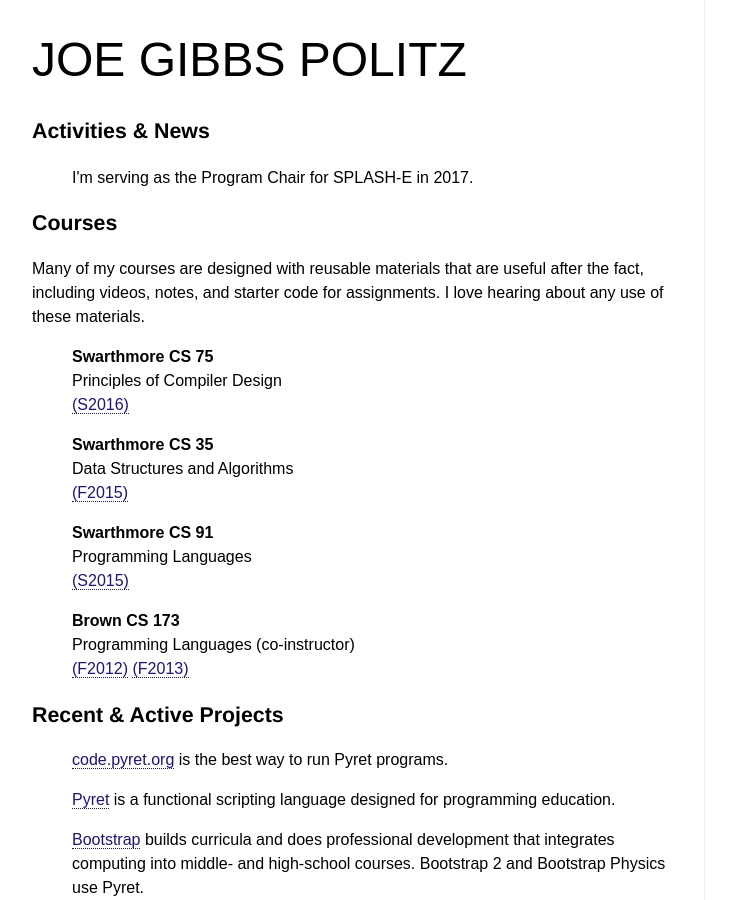
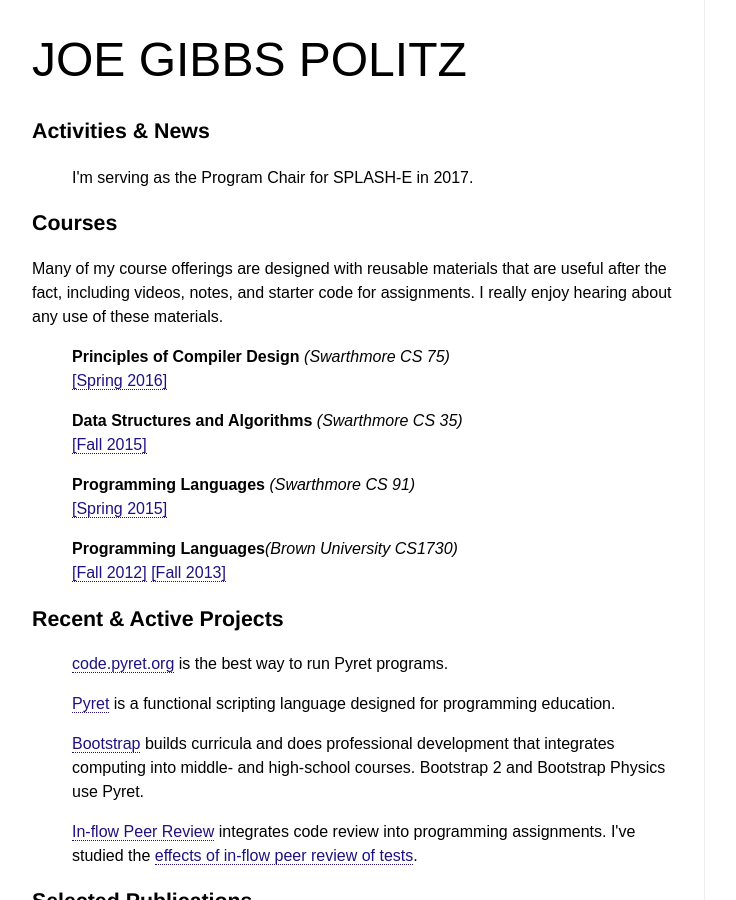
Before and after one commit to jpolitz/jpolitz.github.com, a Jekyll site: the page index.html, which Jekyll copies as it is, in a window 1280 px wide and 900 px high. Shown: the whole window, without its empty margins (48-784 px from the left). Built offline with Jekyll 4.4.1, drawn with Linux system fonts in a browser that asks for light colours.

Commit message:
courses formatting

```diff
--- a/index.html
+++ b/index.html
@@ -67,27 +67,24 @@
 
   <div style='line-height: 1.5em'>
 
-  <p>Many of my courses are designed with reusable materials that are useful
-  after the fact, including videos, notes, and starter code for assignments.  I
-  love hearing about any use of these materials.</p>
+  <p>Many of my course offerings are designed with reusable materials that are
+  useful after the fact, including videos, notes, and starter code for
+  assignments.  I really enjoy hearing about any use of these materials.</p>
 
   <ul>
-    <li><b>Swarthmore CS 75</b><br/>
-      Principles of Compiler Design<br/>
-      <a href="https://www.cs.swarthmore.edu/~jpolitz/cs75/s16/">(S2016)</a>
+    <li><b>Principles of Compiler Design</b>
+        <i>(Swarthmore CS 75)</i><br/>
+      <a href="https://www.cs.swarthmore.edu/~jpolitz/cs75/s16/">[Spring 2016]</a>
     </li>
-    <li><b>Swarthmore CS 35</b><br/>
-      Data Structures and Algorithms<br/>
-      <a href="https://www.cs.swarthmore.edu/~jpolitz/cs35/f15/">(F2015)</a>
+    <li><b>Data Structures and Algorithms</b> <i>(Swarthmore CS 35)</i><br/>
+      <a href="https://www.cs.swarthmore.edu/~jpolitz/cs35/f15/">[Fall 2015]</a>
     </li>
-    <li><b>Swarthmore CS 91</b><br/>
-      Programming Languages<br/>
-      <a href="https://www.cs.swarthmore.edu/~jpolitz/cs91/s15/">(S2015)</a>
+    <li><b>Programming Languages</b> <i>(Swarthmore CS 91)</i><br/>
+      <a href="https://www.cs.swarthmore.edu/~jpolitz/cs91/s15/">[Spring 2015]</a>
     </li>
-    <li><b>Brown CS 173</b><br/>
-      Programming Languages (co-instructor)<br/>
-      <a href="https://cs.brown.edu/courses/cs173/2012/">(F2012)</a>
-      <a href="https://cs.brown.edu/courses/cs173/2013/">(F2013)</a>
+    <li><b>Programming Languages</b><i>(Brown University CS1730)</i><br/>
+      <a href="https://cs.brown.edu/courses/cs173/2012/">[Fall 2012]</a>
+      <a href="https://cs.brown.edu/courses/cs173/2013/">[Fall 2013]</a>
     </li>
   </ul>
 
```
